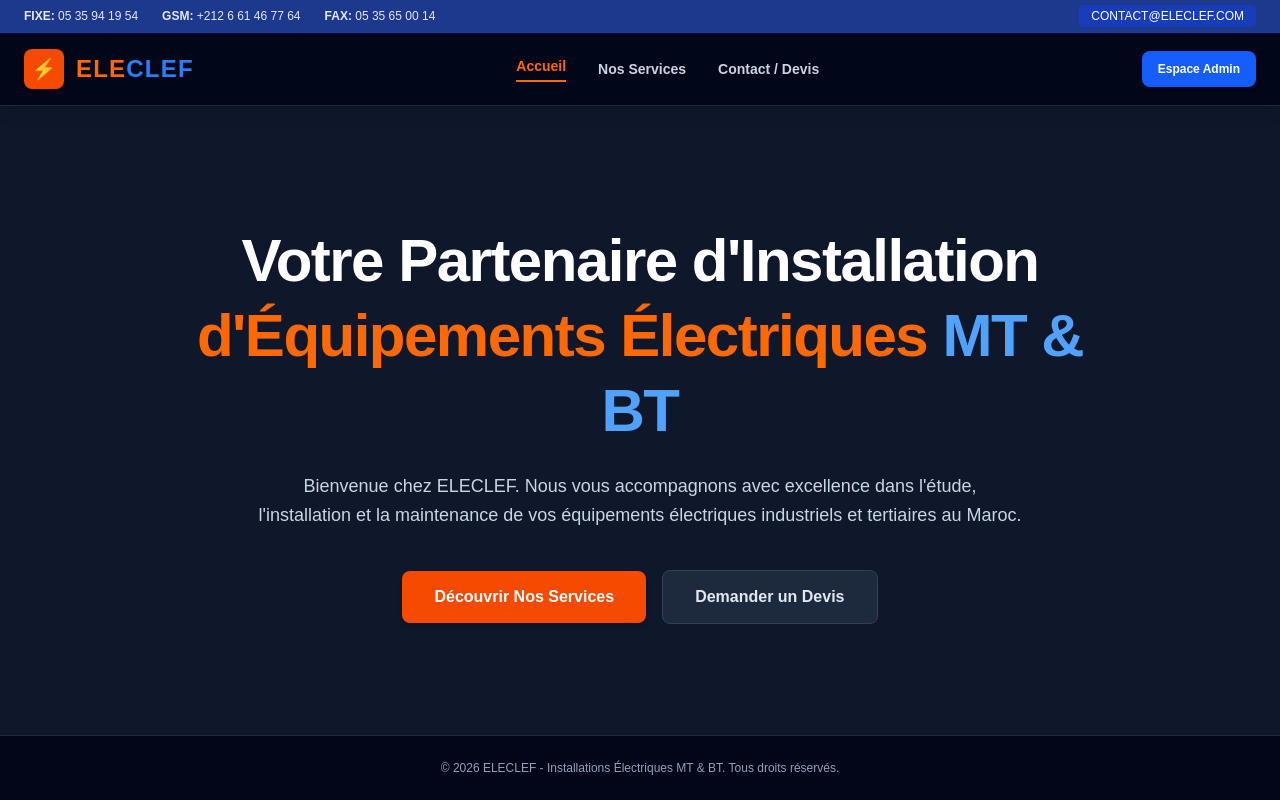
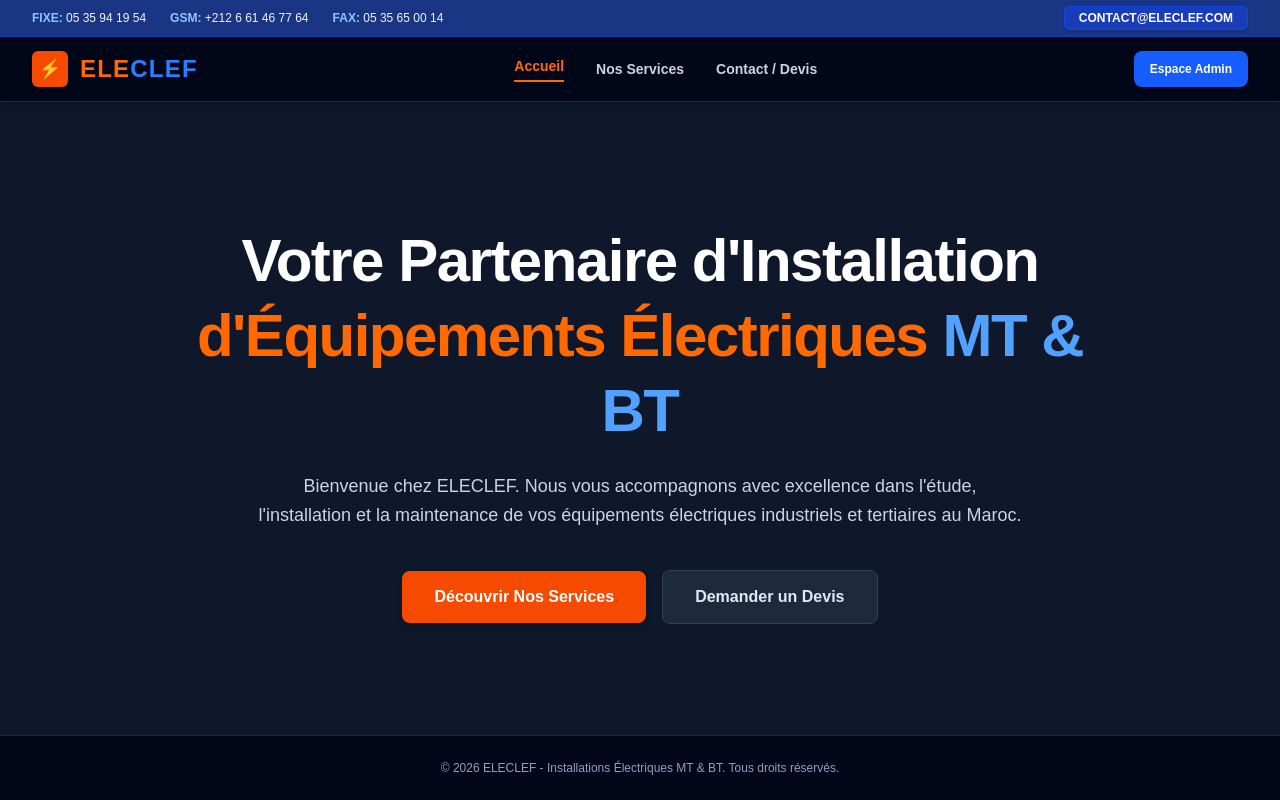
Before and after one commit to anissazouhair-hue/eleclef_app, a Next.js app: page / in a window 1280 px wide. Built offline with nearby package versions, Linux system fonts and the light colour scheme.

Commit message:
Update logo and topbar spacing

```diff
--- a/app/page.tsx
+++ b/app/page.tsx
@@ -6,17 +6,21 @@
     <div className="min-h-screen bg-slate-900 text-slate-100 font-sans flex flex-col justify-between">
 
       {/* Header & Top Bar */}
-      <header className="fixed top-0 left-0 w-full z-50 shadow-lg">
-        {/* Top Info Bar (كيوضح هوية الشركة الحقيقية) */}
-        <div className="bg-blue-900 text-slate-200 text-xs py-2 px-6 border-b border-blue-800">
+      <header className="fixed top-0 left-0 w-full z-50 shadow-md">
+
+        {/* Top Info Bar */}
+        <div className="bg-blue-900/90 backdrop-blur-sm text-slate-100 text-xs py-2.5 px-8 border-b border-blue-800">
           <div className="max-w-7xl mx-auto flex flex-wrap justify-between items-center gap-4">
-            <div className="flex items-center gap-6">
-              <span><strong>FIXE:</strong> 05 35 94 19 54</span>
-              <span><strong>GSM:</strong> +212 6 61 46 77 64</span>
-              <span><strong>FAX:</strong> 05 35 65 00 14</span>
+            <div className="flex items-center gap-6 font-medium">
+              <span><strong className="text-blue-300">FIXE:</strong> 05 35 94 19 54</span>
+              <span><strong className="text-blue-300">GSM:</strong> +212 6 61 46 77 64</span>
+              <span className="hidden sm:inline"><strong className="text-blue-300">FAX:</strong> 05 35 65 00 14</span>
             </div>
             <div>
-              <a href="mailto:CONTACT@ELECLEF.COM" className="bg-blue-800 hover:bg-blue-700 px-3 py-1 rounded text-white transition">
+              <a
+                href="mailto:CONTACT@ELECLEF.COM"
+                className="bg-blue-800 hover:bg-blue-700 px-3.5 py-1 rounded-md text-white font-semibold transition border border-blue-700 shadow-sm"
+              >
                 CONTACT@ELECLEF.COM
               </a>
             </div>
@@ -24,10 +28,13 @@
         </div>
 
         {/* Main Navbar */}
-        <nav className="bg-slate-950/95 backdrop-blur-md border-b border-slate-800">
-          <div className="max-w-7xl mx-auto px-6 py-4 flex items-center justify-between">
+        <nav className="bg-slate-950/95 backdrop-blur-md border-b border-slate-800 px-8 py-3.5">
+          <div className="max-w-7xl mx-auto flex items-center justify-between">
+
+            {/* Logo Section */}
             <a href="/" className="flex items-center gap-3">
-              <div className="w-10 h-10 rounded-lg bg-orange-600 flex items-center justify-center font-bold text-white text-xl shadow-md">
+              {/* إيلا عندك اللوغو كصورة حطي <img src="/logo.png" alt="ELECLEF" className="h-9 w-auto" /> */}
+              <div className="w-9 h-9 rounded-md bg-orange-600 flex items-center justify-center font-bold text-white text-lg shadow-sm">
                 ⚡
               </div>
               <div className="text-2xl font-black tracking-wider text-white">
@@ -36,13 +43,15 @@
               </div>
             </a>
 
+            {/* Navigation Links */}
             <div className="flex items-center gap-8 text-sm font-semibold text-slate-300">
               <a href="/" className="text-orange-500 border-b-2 border-orange-500 pb-1">Accueil</a>
               <a href="/services" className="hover:text-orange-400 transition">Nos Services</a>
               <a href="/contact" className="hover:text-orange-400 transition">Contact / Devis</a>
             </div>
 
-            <a href="/admin" className="text-xs font-bold text-white bg-blue-600 hover:bg-blue-700 px-4 py-2.5 rounded-lg transition duration-200 shadow-md">
+            {/* Admin Button */}
+            <a href="/admin" className="text-xs font-bold text-white bg-blue-600 hover:bg-blue-700 px-4 py-2.5 rounded-lg transition duration-200 shadow-sm">
               Espace Admin
             </a>
           </div>
@@ -51,8 +60,6 @@
 
       {/* Main Content */}
       <main className="pt-48 pb-20 px-6 max-w-5xl mx-auto text-center relative z-10 my-auto">
-
-        {/* Title (بلا Gradient وبألوان الشركة الحقيقية) */}
         <h1 className="text-4xl md:text-6xl font-extrabold text-white leading-tight mb-6 tracking-tight">
           Votre Partenaire d'Installation <br />
           <span className="text-orange-500">d'Équipements Électriques</span> <span className="text-blue-400">MT & BT</span>
@@ -62,7 +69,6 @@
           Bienvenue chez ELECLEF. Nous vous accompagnons avec excellence dans l'étude, l'installation et la maintenance de vos équipements électriques industriels et tertiaires au Maroc.
         </p>
 
-        {/* Action Buttons */}
         <div className="flex flex-col sm:flex-row items-center justify-center gap-4">
           <a
             href="/services"
```
